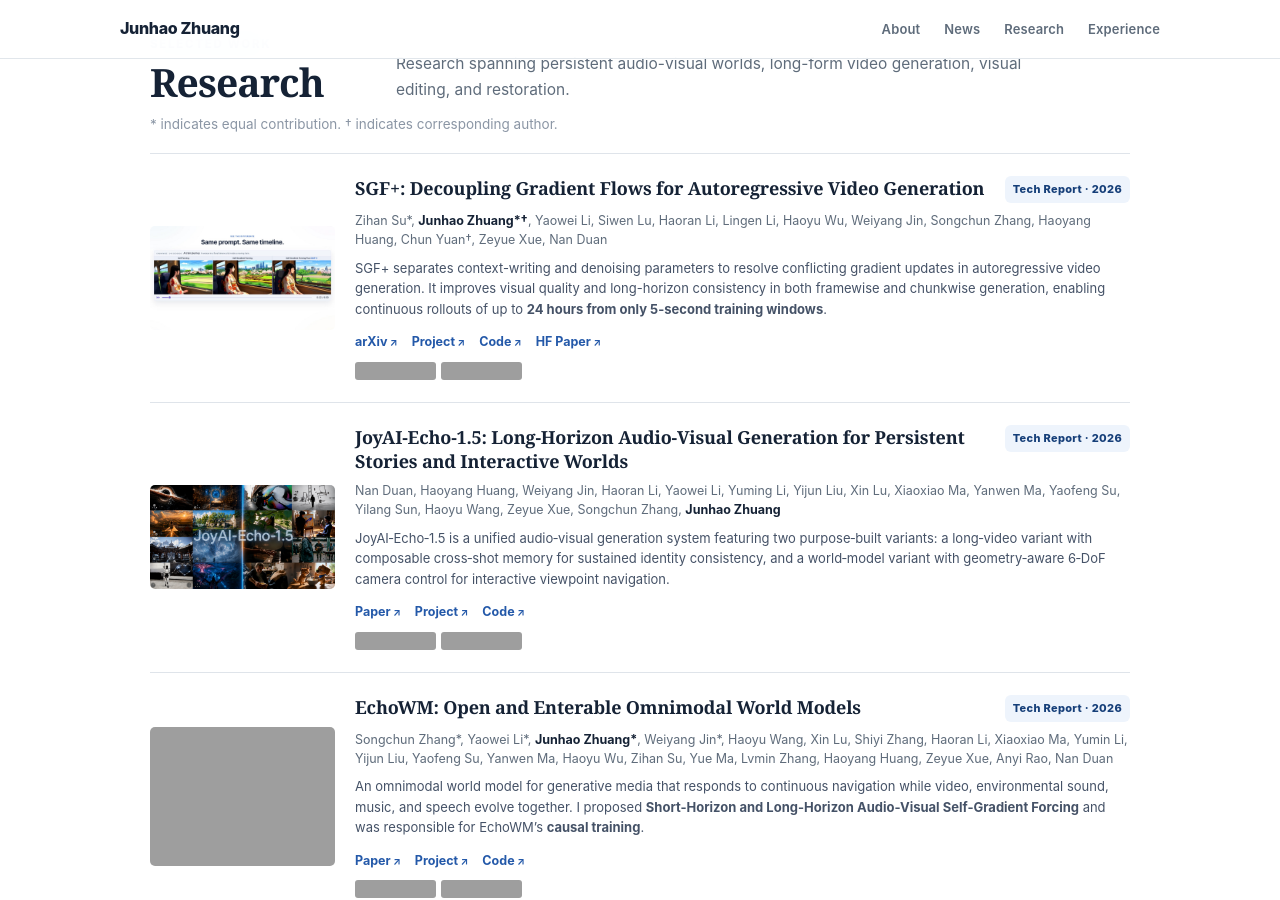
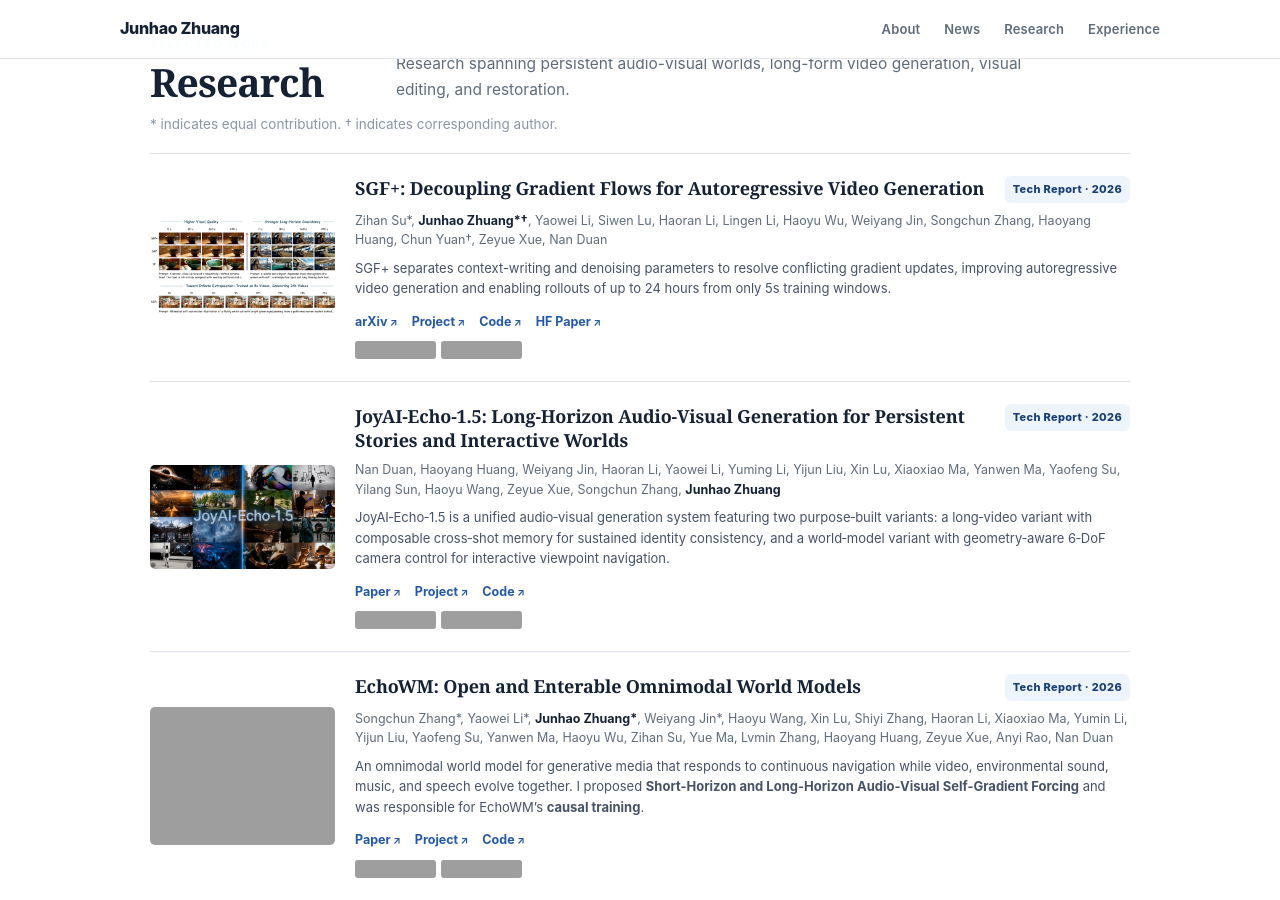
Before and after one commit to zhuang2002/zhuang2002.github.io, a Jekyll site: the page built from _pages/about.html, in a window 1280 px wide and 900 px high, scrolled down 1360 px, cut to the strip 0-900 px from the top of the window. Built offline with Jekyll 4.4.1, drawn with Linux system fonts in a browser that asks for light colours; grey boxes are pictures that could not be loaded.

Commit message:
Use requested SGF+ summary and comparison figure

```diff
--- a/_pages/about.html
+++ b/_pages/about.html
@@ -339,11 +339,11 @@
       <p class="equal-note">* indicates equal contribution. † indicates corresponding author.</p>
       <div class="papers">
         <article class="paper">
-          <div class="paper-media"><img src="https://zhuang2002.github.io/images/homepage-thumbnails/SGF-plus.jpg" alt="SGF+ project overview" loading="lazy"></div>
+          <div class="paper-media"><img src="https://zhuang2002.github.io/images/homepage-thumbnails/SGF-plus.jpg?v=20261008-teaser" alt="SGF+ comparison of visual quality, long-horizon consistency, and 24-hour video generation" loading="lazy"></div>
           <div class="paper-body">
             <div class="paper-topline"><h3>SGF+: Decoupling Gradient Flows for Autoregressive Video Generation</h3><span class="venue">Tech Report · 2026</span></div>
             <p class="authors">Zihan Su*, <b>Junhao Zhuang*†</b>, Yaowei Li, Siwen Lu, Haoran Li, Lingen Li, Haoyu Wu, Weiyang Jin, Songchun Zhang, Haoyang Huang, Chun Yuan†, Zeyue Xue, Nan Duan</p>
-            <p class="paper-desc">SGF+ separates context-writing and denoising parameters to resolve conflicting gradient updates in autoregressive video generation. It improves visual quality and long-horizon consistency in both framewise and chunkwise generation, enabling continuous rollouts of up to <strong>24 hours from only 5-second training windows</strong>.</p>
+            <p class="paper-desc">SGF+ separates context-writing and denoising parameters to resolve conflicting gradient updates, improving autoregressive video generation and enabling rollouts of up to 24 hours from only 5s training windows.</p>
             <div class="paper-links"><a href="https://arxiv.org/abs/2610.10429">arXiv</a><a href="https://zihan-su.github.io/self-gradient-forcing-plus">Project</a><a href="https://github.com/Zihan-Su/Self_Gradient_Forcing_Plus">Code</a><a href="https://huggingface.co/papers/2610.10429">HF Paper</a></div>
             <div class="repo-stats"><a href="https://github.com/Zihan-Su/Self_Gradient_Forcing_Plus"><img src="https://img.shields.io/github/stars/Zihan-Su/Self_Gradient_Forcing_Plus?style=social" alt="GitHub stars for SGF+"></a><a href="https://github.com/Zihan-Su/Self_Gradient_Forcing_Plus/forks"><img src="https://img.shields.io/github/forks/Zihan-Su/Self_Gradient_Forcing_Plus?style=social" alt="GitHub forks for SGF+"></a></div>
           </div>
```
Also changed, not shown: images/homepage-thumbnails/SGF-plus.jpg.
